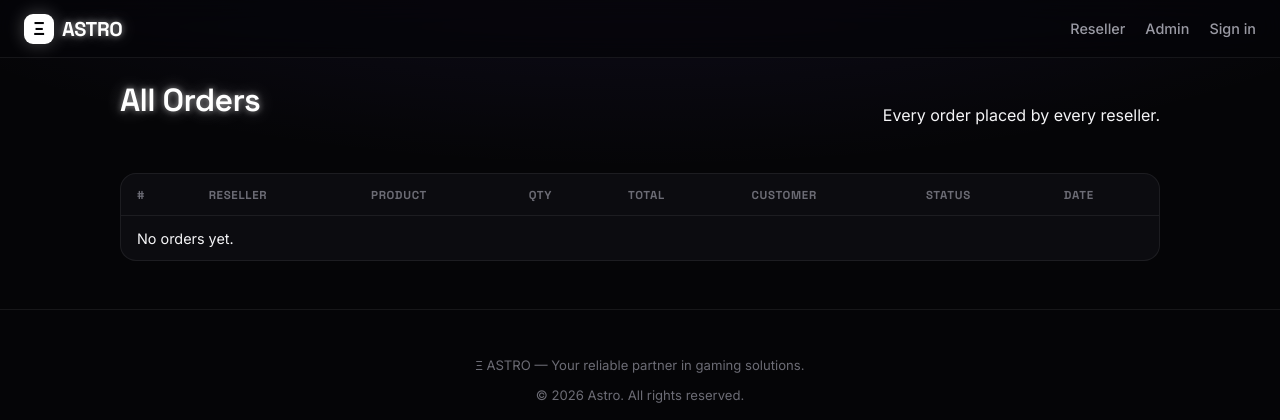
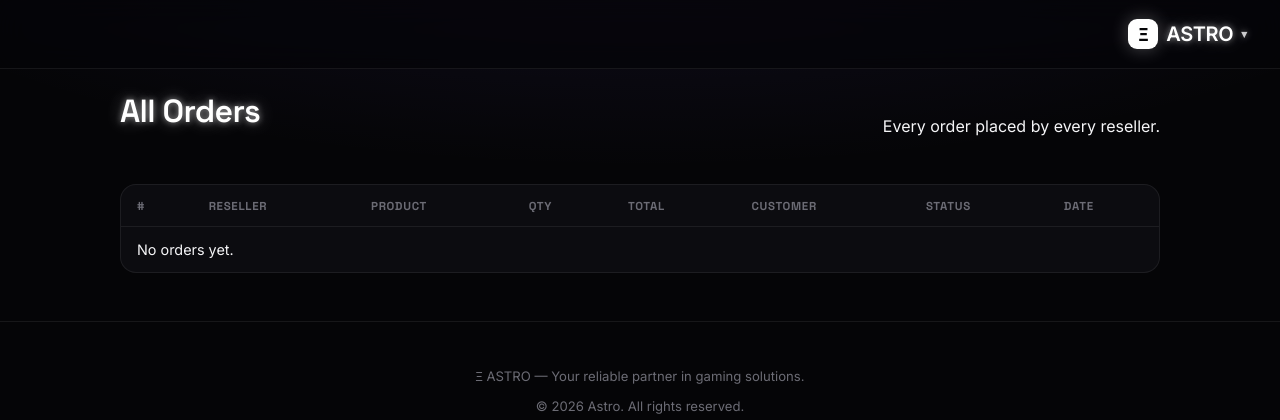
Before and after one commit to sqygg/resell-panel-template, a FastAPI app: page /admin/orders in a window 1280 px wide. Shown: the top 420 px of the page. Run offline with FastAPI, Linux system fonts and the light colour scheme; data that the repository does not hold is empty.

Commit message:
feat(ui): make Ξ ASTRO brand a top-right dropdown menu (reseller/admin realms)

```diff
--- a/templates/base.html
+++ b/templates/base.html
@@ -5,17 +5,78 @@
   <meta name="viewport" content="width=device-width, initial-scale=1.0">
   <title>{% block title %}Astro Reseller Panel{% endblock %}</title>
   <link rel="stylesheet" href="/static/void.css">
+  <style>
+    .navbar { justify-content: flex-end; }
+    .dropdown { position: relative; margin-left: auto; }
+    .brand-btn {
+      cursor: pointer; background: none; border: none; font: inherit;
+      display: flex; align-items: center; gap: 0.4rem; padding: 0.35rem 0.6rem;
+      border-radius: 10px; transition: background .15s;
+    }
+    .brand-btn:hover { background: rgba(255,255,255,.06); }
+    .caret { font-size: 0.7rem; transition: transform .2s; opacity: .8; }
+    .dropdown.open .caret { transform: rotate(180deg); }
+    .dropdown-menu {
+      position: absolute; top: calc(100% + 0.4rem); right: 0; left: auto;
+      min-width: 210px; background: #0b0e14; border: 1px solid var(--border);
+      border-radius: 12px; padding: 0.4rem; display: none; flex-direction: column;
+      z-index: 100; box-shadow: 0 16px 40px rgba(0,0,0,.55);
+    }
+    .dropdown.open .dropdown-menu { display: flex; }
+    .dropdown-menu .menu-label {
+      font-size: 0.68rem; text-transform: uppercase; letter-spacing: .07em;
+      color: #6b7890; padding: 0.45rem 0.75rem 0.25rem; font-weight: 600;
+    }
+    .dropdown-menu a {
+      padding: 0.55rem 0.75rem; border-radius: 8px; font-size: 0.9rem;
+      color: var(--text-dim); font-weight: 500;
+    }
+    .dropdown-menu a:hover { background: rgba(255,255,255,.06); color: #fff; text-shadow: none; }
+    .dropdown-menu .divider { height: 1px; background: var(--border); margin: 0.35rem 0; }
+  </style>
   {% block head %}{% endblock %}
 </head>
 <body>
+  {% set path = request.url.path %}
+  {% if path.startswith('/reseller') or path.startswith('/auth') or path.startswith('/apply') %}
+    {% set realm = 'reseller' %}
+  {% elif path.startswith('/admin') or path.startswith('/login') or path.startswith('/resellers') or path.startswith('/stock') %}
+    {% set realm = 'admin' %}
+  {% else %}
+    {% set realm = 'none' %}
+  {% endif %}
+
   <nav class="navbar">
-    <a class="brand" href="/">
-      <span class="logo">Ξ</span> ASTRO
-    </a>
-    <div class="nav-links">
-      <a href="/reseller">Reseller</a>
-      <a href="/admin">Admin</a>
-      {% if session_name %}<a href="/logout">Sign out ({{ session_name }})</a>{% else %}<a href="/auth">Sign in</a>{% endif %}
+    <div class="dropdown" id="brandDropdown">
+      <button class="brand brand-btn" type="button" aria-haspopup="true" aria-expanded="false">
+        <span class="logo">Ξ</span> ASTRO <span class="caret">▾</span>
+      </button>
+      <div class="dropdown-menu">
+        {% if realm == 'reseller' %}
+          <div class="menu-label">Reseller</div>
+          <a href="/reseller">Home</a>
+          <a href="/reseller/balance">Balance</a>
+          <a href="/reseller/buy">Buy Keys</a>
+          <a href="/reseller/catalog">Api Integration</a>
+          <a href="/reseller/referrals">Referrals</a>
+          <a href="/reseller/api">Settings</a>
+          <div class="divider"></div>
+          {% if session_name %}<a href="/logout">Sign out ({{ session_name }})</a>{% else %}<a href="/auth">Sign in</a>{% endif %}
+        {% elif realm == 'admin' %}
+          <div class="menu-label">Admin</div>
+          <a href="/admin">Home</a>
+          <a href="/resellers">Resellers</a>
+          <a href="/stock">Stock</a>
+          <a href="/admin/orders">Orders</a>
+          <a href="/admin/applications">Applications</a>
+          <div class="divider"></div>
+          {% if session_name %}<a href="/logout">Sign out ({{ session_name }})</a>{% else %}<a href="/login">Sign in</a>{% endif %}
+        {% else %}
+          <div class="menu-label">Astro</div>
+          <a href="/auth">Reseller Panel</a>
+          <a href="/login">Admin Panel</a>
+        {% endif %}
+      </div>
     </div>
   </nav>
 
@@ -25,5 +86,28 @@
     <p>Ξ ASTRO — Your reliable partner in gaming solutions.</p>
     <p>© 2026 Astro. All rights reserved.{% if deploy_sha %} <span class="dim">· build {{ deploy_sha[:7] }}</span>{% endif %}</p>
   </footer>
+
+  <script>
+    (function () {
+      var dd = document.getElementById('brandDropdown');
+      if (!dd) return;
+      var btn = dd.querySelector('.brand-btn');
+      dd.addEventListener('click', function (e) {
+        if (dd.contains(e.target)) {
+          var open = dd.classList.toggle('open');
+          btn.setAttribute('aria-expanded', open ? 'true' : 'false');
+        } else {
+          dd.classList.remove('open');
+          btn.setAttribute('aria-expanded', 'false');
+        }
+      });
+      document.addEventListener('click', function (e) {
+        if (!dd.contains(e.target)) {
+          dd.classList.remove('open');
+          btn.setAttribute('aria-expanded', 'false');
+        }
+      });
+    })();
+  </script>
 </body>
 </html>
```
